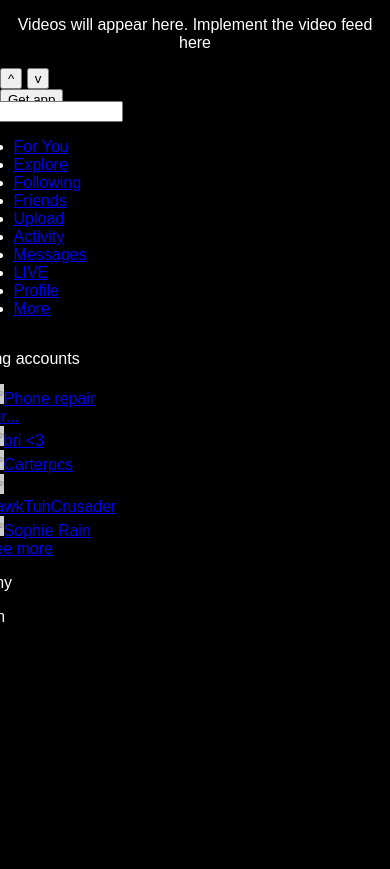
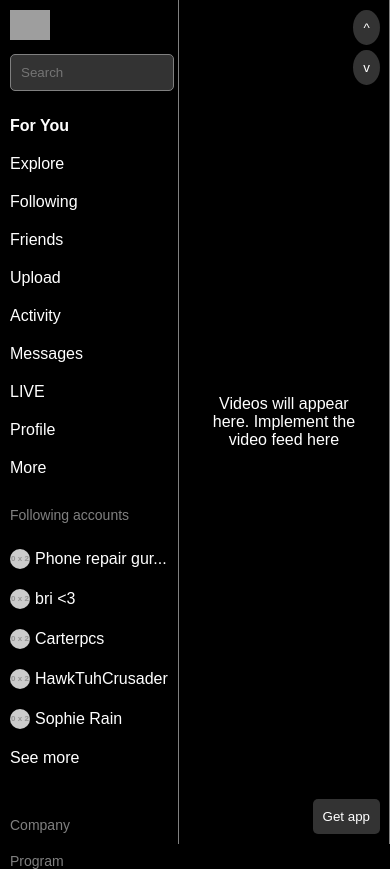
Before and after one commit to XYZ-thech/TikTok-remake, a website: page index.html in a window 390 px wide. Before the commit the page ends 844 px from the top, so only its background shows below. Drawn offline with Linux system fonts and the light colour scheme; grey boxes are pictures that could not be loaded; placeholder pictures from the web are drawn by us.

Commit message:
Update style.css

```diff
--- a/style.css
+++ b/style.css
@@ -1,164 +1,134 @@
 body {
-    margin: 0;
-    font-family: sans-serif;
-     background: #000;
-    color: white;
+  margin: 0;
+  padding: 0;
+  font-family: sans-serif;
+  background-color: black;
+  color: white;
+  display: flex;
+  justify-content: center;
+  align-items: center;
+  min-height: 100vh;
 }
 
-.app-container {
-    display: flex;
-    height: 100vh; /* Full viewport height */
+.container {
+  display: flex;
+  width: 1200px;
+  height: 100vh;
+  margin: 0px;
+  position: relative;
+
+}
+aside.sidebar {
+  width: 250px;
+  padding: 10px;
+  background-color: black;
+  border-right: 1px solid gray;
+
+}
+aside.sidebar-header {
+  display: flex;
+  flex-direction: column;
+  margin: 20px 0;
+}
+.sidebar-header img.logo {
+  height: 30px;
+  margin-bottom: 10px;
+}
+aside.sidebar input[type=text] {
+  padding: 10px;
+  border: 1px solid gray;
+  background-color: #333;
+  color: white;
+  border-radius: 5px;
+  width: 90%;
+}
+nav.sidebar-nav ul {
+  padding: 0;
+  list-style: none;
 }
 
-.sidebar {
-    width: 80px; /* Adjust sidebar width */
-    padding: 20px 0;
-    display: flex;
-    flex-direction: column;
-    align-items: center;
-      position: absolute;
-    left: 0;
+nav.sidebar-nav ul li a{
+  display: flex;
+  padding: 10px 0;
+  text-decoration: none;
+  color: white;
 }
-.sidebar-menu{
-   display: flex;
-    flex-direction: column;
+nav.sidebar-nav ul li a.active{
+  font-weight: bold;
+  color: white;
 }
 
-.logo {
-    margin-bottom: 15px;
-    width: 60px; /* Adjust logo size */
-    height: 60px; /* Adjust logo size */
-      display: flex;
+nav.sidebar-nav ul li a:hover{
+  color: #bbb;
+}
+
+.following-accounts p {
+  color: grey;
+  font-weight: 200;
+  font-size: 14px;
+  margin: 20px 0 10px 0;
+}
+
+.following-accounts ul{
+  padding: 0;
+  list-style: none;
+}
+
+.following-accounts ul li a{
+  display: flex;
+  align-items: center;
+  text-decoration: none;
+  color: white;
+  padding: 10px 0;
+}
+
+.following-accounts ul li a img {
+    margin-right: 5px;
+    border-radius: 100%;
+}
+.following-accounts .company {
+  margin-top: 40px;
+}
+.following-accounts .company p {
+  color: grey;
+  font-weight: 200;
+  font-size: 14px;
+}
+main.content {
+    flex-grow: 1;
+    padding: 20px;
+    display: flex;
     justify-content: center;
     align-items: center;
+    border-right: 1px solid grey;
+}
+.actions {
+  display: flex;
+  flex-direction: column;
+  position: absolute;
+  right: 10px;
+  top: 10px;
+  gap: 5px;
 }
 
-.tiktok-logo {
-    width: 100%;
-    height: 100%;
-}
-.sidebar-item{
-    margin-bottom: 20px;
-    width: 40px;
-    height: 40px;
-     display: flex;
-    justify-content: center;
-    align-items: center;
-    cursor: pointer;
-}
-.sidebar-item img{
-      width: 100%;
-    height: 100%;
-    object-fit: contain;
+.actions button {
+  padding: 10px;
+  border: none;
+  background-color: #333;
+  color: white;
+  border-radius: 50%;
 }
 
-.main-content {
-  flex-grow: 1;
-    display: flex;
-     justify-content: center;
-  align-items: center;
-}
-.video-feed {
-    display: flex;
-    flex-direction: column;
-     max-width: 600px; /* Ensure that video player is in the middle of screen*/
+.get-app {
+  position: absolute;
+  bottom: 10px;
+  right: 10px;
 }
 
-.video-container {
-    margin-bottom: 20px;
-    background-color: #181818;
-    border-radius: 10px;
-    overflow: hidden;
-      box-shadow: 0 4px 8px rgba(0, 0, 0, 0.2);
-     display: flex;
-     flex-direction: column;
-
+.get-app button {
+  background-color: #333;
+  color: white;
+  border-radius: 5px;
+  padding: 10px;
+  border: none;
 }
-.video-player{
-     width: 100%;
-    display: block;
-}
-
-.video-details {
-    padding: 10px;
-    display: flex;
-    flex-direction: column;
-}
-
-.user-info {
-     display: flex;
-    align-items: center;
-    margin-bottom: 10px;
-}
-
-.user-icon {
-    width: 30px;
-    height: 30px;
-    border-radius: 50%;
-    margin-right: 10px;
-}
-.video-interaction{
-     display: flex;
-    align-items: center;
-     margin-top: 10px;
-     justify-content: space-between;
-}
-.interaction-container{
-    display: flex;
-    align-items: center;
-}
-.like-container,
-.comment-container {
-    margin-right: 20px;
-    display: flex;
-    align-items: center;
-}
-
-.like-icon,
-.comment-icon{
-  margin-right: 5px;
-  font-size: 1.2em;
-}
-
-.liked{
-  color: red
-}
-
-.favorite-container,
-.repost-container,
-.send-container{
-    margin-right: 20px;
-    cursor: pointer;
-    font-size: 1.2em;
-}
-.favorited{
-  color: yellow;
-}
-.reposted{
- color: green;
-}
-
-/* Responsive Adjustments */
-@media (max-width: 768px) {
-  .sidebar{
-     width: 60px;
-  }
-    .logo {
-       width: 50px;
-       height: 50px;
-   }
-    .sidebar-item{
-      width: 30px;
-     height: 30px;
-   }
-    .video-details {
-        padding: 8px;
-    }
-    .user-info h3 {
-        font-size: 1em;
-    }
-      .like-icon,
-      .comment-icon{
-      font-size: 1em;
-    }
-}
```
